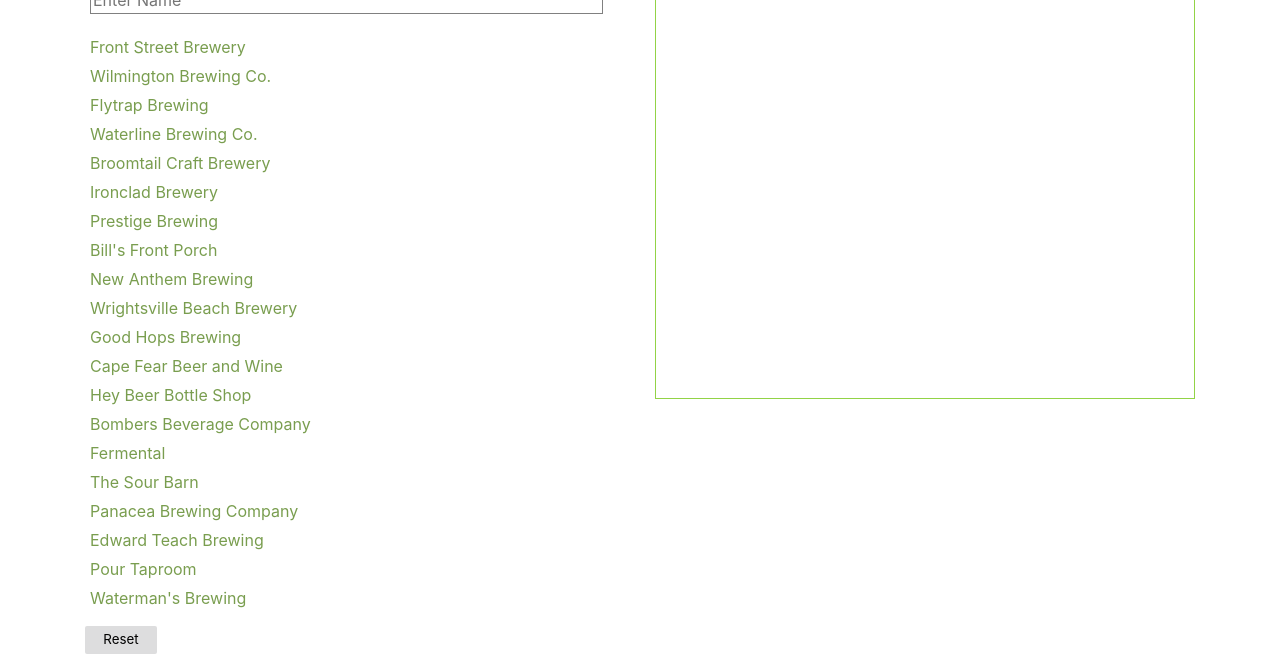
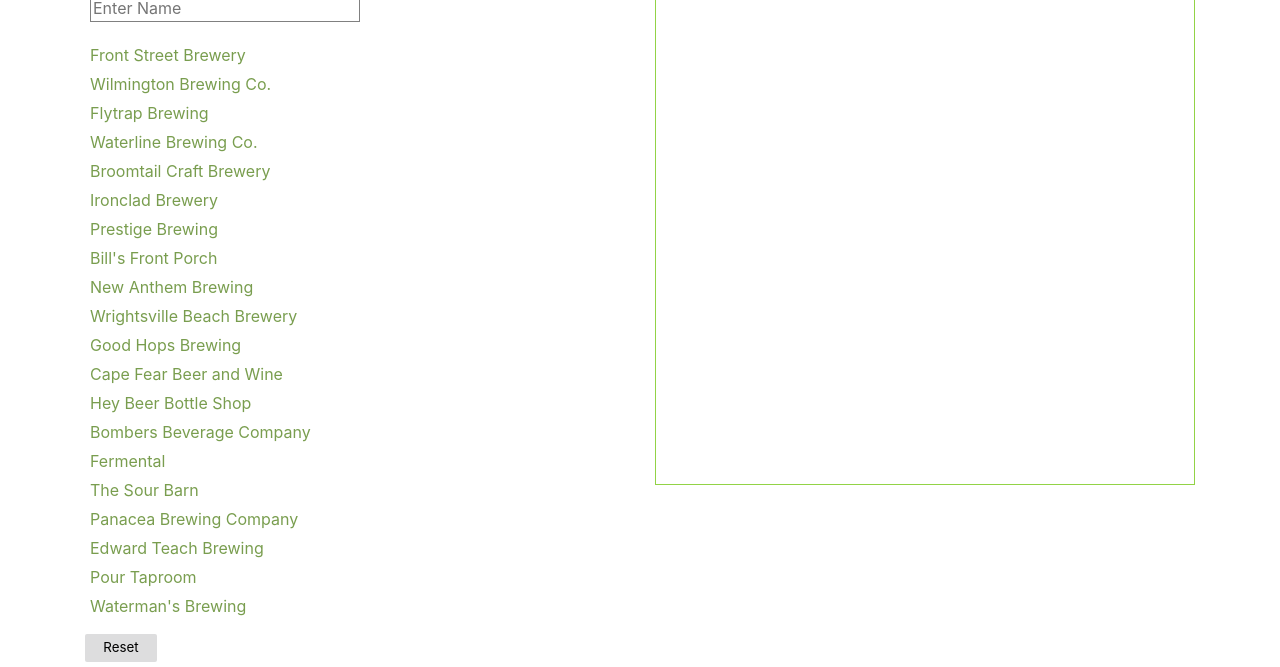
Before and after one commit to jeffberlin/wilm_brew, a plain HTML site: page index.html in a window 1280 px wide. Shown: the part 133-800 px from the top of the page. Drawn offline with nearby package versions, Linux system fonts and the light colour scheme; some packages are replaced by stand-ins of ours.

Commit message:
Redesigning

```diff
--- a/css/style.css
+++ b/css/style.css
@@ -3,6 +3,10 @@
     /*margin: 0;
     padding: 0;*/
     font-family: -apple-system, ".SFNSText-Regular", "San Francisco", "Roboto", "Segoe UI", "Helvetica Neue", "Lucida Grande", sans-serif;
+}
+
+ul {
+    padding-left: 0 !important;
 }
 
 /*.container {
@@ -29,16 +33,21 @@
    color: #4E4F4F ;
 }*/
 
+.map {
+    margin-top: 7.4rem;
+}
+
 #map {
     border: 1px solid #92D346;
     height: 500px;
 }
 
 #pac-input {
-    width: 95%;
+    width: 50%;
     border: 1px solid grey;
     margin-right: 5px;
     margin-left: 5px;
+    margin-top: .5rem;
     outline: none;
 }
 
@@ -63,7 +72,7 @@
 
 li {
     padding-top: 5px;
-    margin-left: -35px;
+    margin-left: 5px;
     list-style: none;
     /*color: #656565;*/
     color: #417505;
--- a/index.html
+++ b/index.html
@@ -70,7 +70,7 @@
 
             <div class="row justify-content-center"> -->
 
-                <div class="col-lg-6" style="padding-top: 2rem;">
+                <div class="col-lg-6 map">
 
                     <div id="map"></div>
 
@@ -88,8 +88,6 @@
             }
         </script>
 
-        <!-- <script src="https://cdnjs.cloudflare.com/ajax/libs/jquery/3.1.1/jquery.min.js"></script> -->
-
 
         <script src="https://code.jquery.com/jquery-3.2.1.min.js" integrity="sha256-hwg4gsxgFZhOsEEamdOYGBf13FyQuiTwlAQgxVSNgt4=" crossorigin="anonymous"></script>
         <script src="https://cdnjs.cloudflare.com/ajax/libs/popper.js/1.12.9/umd/popper.min.js" integrity="sha384-ApNbgh9B+Y1QKtv3Rn7W3mgPxhU9K/ScQsAP7hUibX39j7fakFPskvXusvfa0b4Q" crossorigin="anonymous"></script>
```
